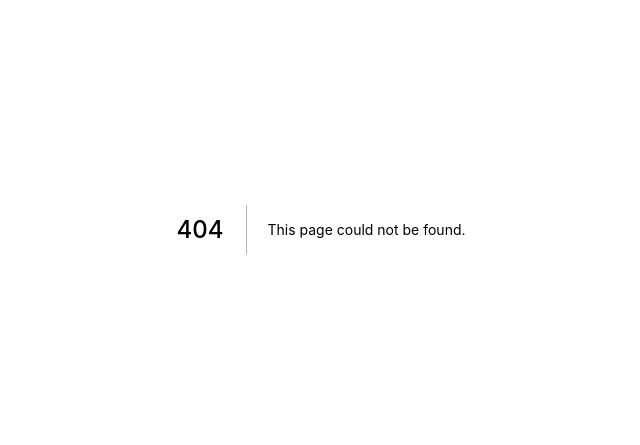
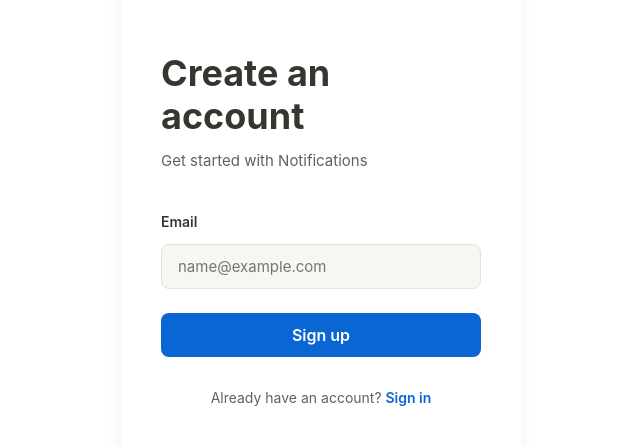
Before and after one commit to Rahuletto/RA2311026010101, a Next.js app: page /sign-up in a window 1280 px wide. Before the commit this address had no page. Shown: the part 171-616 px from the top of the page, without its empty margins (319-959 px from the left). Built offline with nearby package versions, Linux system fonts and the light colour scheme.

Commit message:
feat: auth pages

```diff
--- /dev/null
+++ b/app/auth/AuthPage.module.css
@@ -0,0 +1,181 @@
+.container {
+  min-height: 100vh;
+  display: flex;
+  background: var(--bg-primary);
+}
+
+.leftPane {
+  flex: 1;
+  display: flex;
+  align-items: center;
+  justify-content: center;
+  background: white;
+  overflow: hidden;
+}
+
+.abstract {
+  width: 100%;
+  height: 100%;
+  background: linear-gradient(135deg, #f5f5f5 0%, #e0e0e0 100%);
+  position: relative;
+}
+
+.abstract::before {
+  content: '';
+  position: absolute;
+  width: 300px;
+  height: 300px;
+  background: var(--accent-primary);
+  border-radius: 50%;
+  opacity: 0.1;
+  top: -50px;
+  right: -50px;
+}
+
+.abstract::after {
+  content: '';
+  position: absolute;
+  width: 200px;
+  height: 200px;
+  background: var(--accent-primary);
+  border-radius: 50%;
+  opacity: 0.05;
+  bottom: 100px;
+  left: 100px;
+}
+
+.rightPane {
+  flex: 1;
+  display: flex;
+  flex-direction: column;
+  justify-content: center;
+  align-items: center;
+  padding: 40px;
+  position: relative;
+}
+
+.content {
+  width: 100%;
+  max-width: 400px;
+  padding: 60px 40px;
+  background: var(--bg-primary);
+  border-radius: 12px;
+  box-shadow: 0 4px 20px rgba(0, 0, 0, 0.06);
+}
+
+.title {
+  font-size: 36px;
+  font-weight: 700;
+  margin: 0 0 12px 0;
+  color: var(--text-primary);
+  line-height: 1.2;
+}
+
+.subtitle {
+  font-size: 15px;
+  color: var(--text-secondary);
+  margin: 0 0 40px 0;
+  line-height: 1.5;
+}
+
+.form {
+  display: flex;
+  flex-direction: column;
+  gap: 24px;
+}
+
+.inputGroup {
+  display: flex;
+  flex-direction: column;
+  gap: 10px;
+}
+
+.label {
+  font-size: 14px;
+  font-weight: 600;
+  color: var(--text-primary);
+  margin-bottom: 4px;
+}
+
+.input {
+  padding: 12px 16px;
+  font-size: 15px;
+  border: 1px solid var(--border-color);
+  border-radius: 8px;
+  background: var(--bg-secondary);
+  color: var(--text-primary);
+  transition: all 0.2s ease;
+}
+
+.input:focus {
+  outline: none;
+  border-color: var(--accent-primary);
+  box-shadow: 0 0 0 3px rgba(10, 102, 210, 0.15);
+}
+
+.button {
+  padding: 12px 20px;
+  font-size: 16px;
+  font-weight: 600;
+  background: var(--accent-primary);
+  color: white;
+  border: none;
+  border-radius: 8px;
+  cursor: pointer;
+  transition: all 0.2s ease;
+}
+
+.button:hover:not(:disabled) {
+  background: #0855b0;
+  transform: translateY(-1px);
+  box-shadow: 0 4px 12px rgba(10, 102, 210, 0.25);
+}
+
+.button:active:not(:disabled) {
+  transform: translateY(0);
+}
+
+.button:disabled {
+  opacity: 0.6;
+  cursor: not-allowed;
+}
+
+.footer {
+  margin-top: 32px;
+  font-size: 14px;
+  color: var(--text-secondary);
+  text-align: center;
+}
+
+.link {
+  color: var(--accent-primary);
+  text-decoration: none;
+  font-weight: 600;
+}
+
+.link:hover {
+  text-decoration: underline;
+}
+
+.themeToggle {
+  position: absolute;
+  bottom: 30px;
+  right: 30px;
+  width: 48px;
+  height: 48px;
+  border-radius: 50%;
+  border: 1px solid var(--border-color);
+  background: var(--bg-secondary);
+  color: var(--text-primary);
+  cursor: pointer;
+  font-size: 20px;
+  display: flex;
+  align-items: center;
+  justify-content: center;
+  transition: all 0.2s ease;
+}
+
+.themeToggle:hover {
+  background: var(--bg-tertiary);
+  box-shadow: 0 2px 8px rgba(0, 0, 0, 0.08);
+}
--- /dev/null
+++ b/app/sign-up/SignUpPage.module.css
@@ -0,0 +1,110 @@
+.container {
+  min-height: 100vh;
+  display: flex;
+  align-items: center;
+  justify-content: center;
+  background: var(--bg-primary);
+}
+
+.content {
+  width: 100%;
+  max-width: 400px;
+  padding: 60px 40px;
+  background: var(--bg-primary);
+  border-radius: 12px;
+  box-shadow: 0 4px 20px rgba(0, 0, 0, 0.06);
+}
+
+.title {
+  font-size: 36px;
+  font-weight: 700;
+  margin: 0 0 12px 0;
+  color: var(--text-primary);
+  line-height: 1.2;
+}
+
+.subtitle {
+  font-size: 15px;
+  color: var(--text-secondary);
+  margin: 0 0 40px 0;
+  line-height: 1.5;
+}
+
+.form {
+  display: flex;
+  flex-direction: column;
+  gap: 24px;
+}
+
+.inputGroup {
+  display: flex;
+  flex-direction: column;
+  gap: 10px;
+}
+
+.label {
+  font-size: 14px;
+  font-weight: 600;
+  color: var(--text-primary);
+  margin-bottom: 4px;
+}
+
+.input {
+  padding: 12px 16px;
+  font-size: 15px;
+  border: 1px solid var(--border-color);
+  border-radius: 8px;
+  background: var(--bg-secondary);
+  color: var(--text-primary);
+  transition: all 0.2s ease;
+}
+
+.input:focus {
+  outline: none;
+  border-color: var(--accent-primary);
+  box-shadow: 0 0 0 3px rgba(10, 102, 210, 0.15);
+}
+
+.button {
+  padding: 12px 20px;
+  font-size: 16px;
+  font-weight: 600;
+  background: var(--accent-primary);
+  color: white;
+  border: none;
+  border-radius: 8px;
+  cursor: pointer;
+  transition: all 0.2s ease;
+}
+
+.button:hover:not(:disabled) {
+  background: #0855b0;
+  transform: translateY(-1px);
+  box-shadow: 0 4px 12px rgba(10, 102, 210, 0.25);
+}
+
+.button:active:not(:disabled) {
+  transform: translateY(0);
+}
+
+.button:disabled {
+  opacity: 0.6;
+  cursor: not-allowed;
+}
+
+.footer {
+  margin-top: 32px;
+  font-size: 14px;
+  color: var(--text-secondary);
+  text-align: center;
+}
+
+.link {
+  color: var(--accent-primary);
+  text-decoration: none;
+  font-weight: 600;
+}
+
+.link:hover {
+  text-decoration: underline;
+}
--- /dev/null
+++ b/app/sign-up/page.tsx
@@ -0,0 +1,59 @@
+'use client';
+
+import { useState } from 'react';
+import { useRouter } from 'next/navigation';
+import Link from 'next/link';
+import { logAction } from '@/app/actions';
+import styles from './SignUpPage.module.css';
+
+export default function SignUpPage() {
+  const [email, setEmail] = useState('');
+  const [loading, setLoading] = useState(false);
+  const router = useRouter();
+
+  const handleSignUp = async (e: React.FormEvent) => {
+    e.preventDefault();
+    setLoading(true);
+    await logAction('frontend', 'info', 'auth', `Sign up attempt for ${email}`);
+    if (email) {
+      localStorage.setItem('accessToken', 'mock-token-' + Date.now());
+      await logAction('frontend', 'info', 'auth', 'Sign up successful');
+      router.push('/');
+    } else {
+      await logAction('frontend', 'error', 'auth', 'Sign up failed - empty email');
+    }
+    setLoading(false);
+  };
+
+  return (
+    <div className={styles.container}>
+      <div className={styles.content}>
+        <h1 className={styles.title}>Create an account</h1>
+        <p className={styles.subtitle}>Get started with Notifications</p>
+        <form onSubmit={handleSignUp} className={styles.form}>
+          <div className={styles.inputGroup}>
+            <label className={styles.label}>Email</label>
+            <input
+              type="email"
+              value={email}
+              onChange={(e) => setEmail(e.target.value)}
+              required
+              placeholder="name@example.com"
+              className={styles.input}
+            />
+          </div>
+          <button
+            type="submit"
+            disabled={loading}
+            className={styles.button}
+          >
+            {loading ? 'Creating account...' : 'Sign up'}
+          </button>
+        </form>
+        <p className={styles.footer}>
+          Already have an account? <Link href="/auth" className={styles.link}>Sign in</Link>
+        </p>
+      </div>
+    </div>
+  );
+}
```
Also changed, not shown: app/auth/page.tsx (added, +73 -0 lines).
